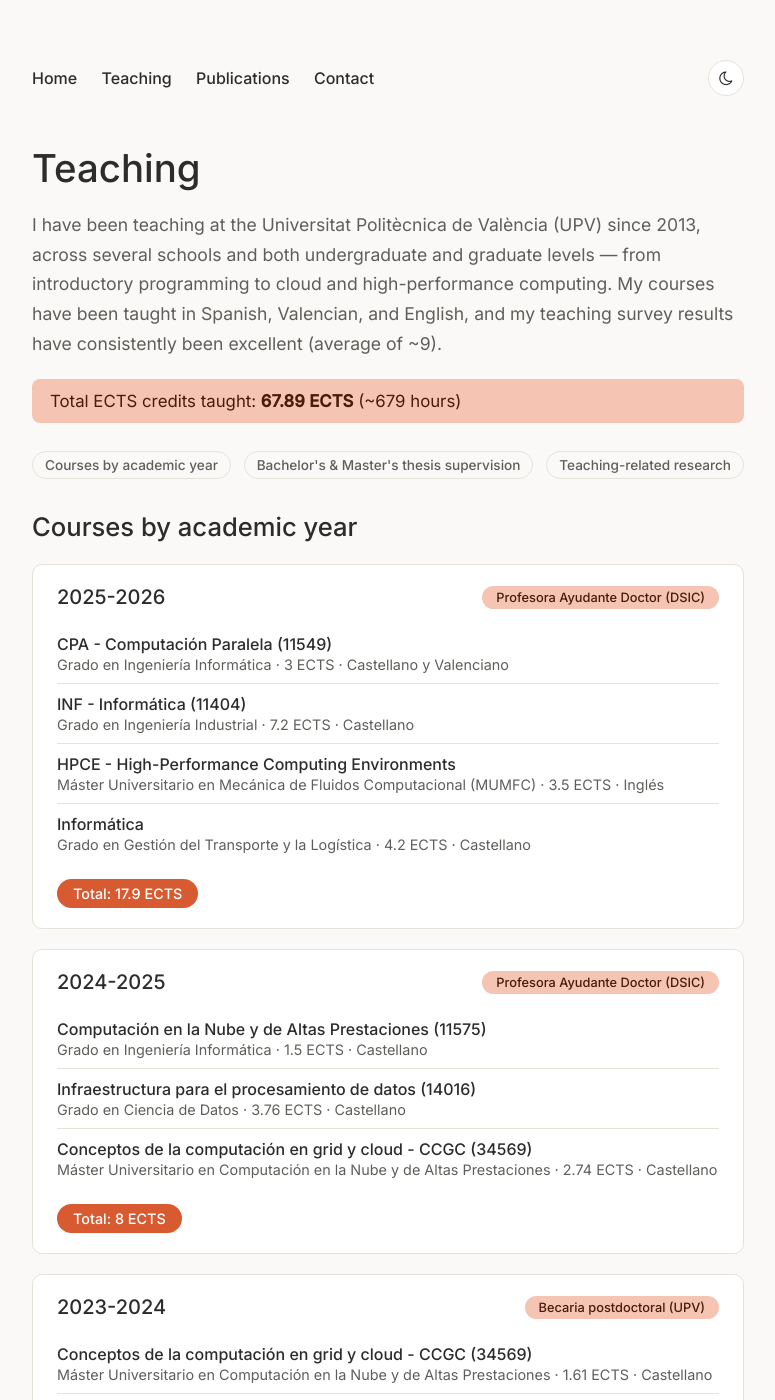
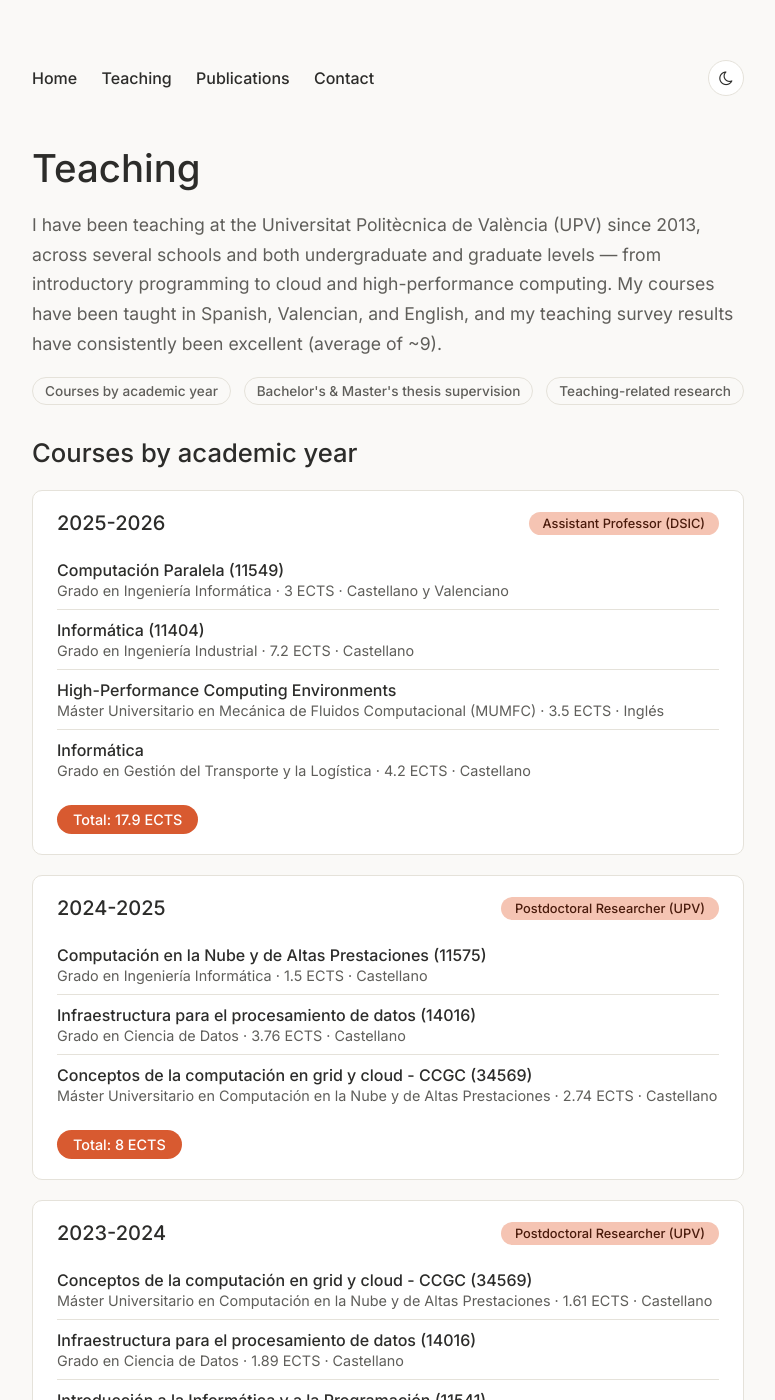
Before and after one commit to amcaar/amcaar.github.io, a Jekyll site: the page built from teaching/index.html, in a window 1280 px wide and 1400 px high. Shown: the whole window, without its empty margins (252-1027 px from the left). Built offline with Jekyll 4.4.1, drawn with Linux system fonts in a browser that asks for light colours; a style sheet for code colours, icons or effects is not loaded; some of the changed text lies outside the part shown.

Commit message:
Change role badges for teaching positions
Updated role badges in teaching index to reflect current positions.

```diff
--- a/teaching/index.html
+++ b/teaching/index.html
@@ -7,7 +7,7 @@ title: Teaching - Amanda Calatrava
 
 	<p>I have been teaching at the Universitat Politècnica de València (UPV) since 2013, across several schools and both undergraduate and graduate levels — from introductory programming to cloud and high-performance computing. My courses have been taught in Spanish, Valencian, and English, and my teaching survey results have consistently been excellent (average of ~9).</p>
 
-	<div class="credits-summary">Total ECTS credits taught: <strong>67.89 ECTS</strong> (~679 hours)</div>
+	<!--<div class="credits-summary">Total ECTS credits taught: <strong>67.89 ECTS</strong> (~679 hours)</div>-->
 
 	<nav class="cv-nav" aria-label="Ir a sección">
 		<a href="#courses">Courses by academic year</a>
@@ -20,12 +20,12 @@ title: Teaching - Amanda Calatrava
 	<div class="year-card">
 		<div class="year-card-header">
 			<h3>2025-2026</h3>
-			<span class="role-badge">Profesora Ayudante Doctor (DSIC)</span>
+			<span class="role-badge">Assistant Professor (DSIC)</span>
 		</div>
 		<ul class="course-list">
-			<li><span class="course-name">CPA - Computación Paralela (11549)</span><span class="course-meta">Grado en Ingeniería Informática · 3 ECTS · Castellano y Valenciano</span></li>
-			<li><span class="course-name">INF - Informática (11404)</span><span class="course-meta">Grado en Ingeniería Industrial · 7.2 ECTS · Castellano</span></li>
-			<li><span class="course-name">HPCE - High-Performance Computing Environments</span><span class="course-meta">Máster Universitario en Mecánica de Fluidos Computacional (MUMFC) · 3.5 ECTS · Inglés</span></li>
+			<li><span class="course-name">Computación Paralela (11549)</span><span class="course-meta">Grado en Ingeniería Informática · 3 ECTS · Castellano y Valenciano</span></li>
+			<li><span class="course-name">Informática (11404)</span><span class="course-meta">Grado en Ingeniería Industrial · 7.2 ECTS · Castellano</span></li>
+			<li><span class="course-name">High-Performance Computing Environments</span><span class="course-meta">Máster Universitario en Mecánica de Fluidos Computacional (MUMFC) · 3.5 ECTS · Inglés</span></li>
 			<li><span class="course-name">Informática</span><span class="course-meta">Grado en Gestión del Transporte y la Logística · 4.2 ECTS · Castellano</span></li>
 		</ul>
 		<div class="credits-total">Total: 17.9 ECTS</div>
@@ -34,7 +34,7 @@ title: Teaching - Amanda Calatrava
 	<div class="year-card">
 		<div class="year-card-header">
 			<h3>2024-2025</h3>
-			<span class="role-badge">Profesora Ayudante Doctor (DSIC)</span>
+			<span class="role-badge">Postdoctoral Researcher (UPV)</span>
 		</div>
 		<ul class="course-list">
 			<li><span class="course-name">Computación en la Nube y de Altas Prestaciones (11575)</span><span class="course-meta">Grado en Ingeniería Informática · 1.5 ECTS · Castellano</span></li>
@@ -47,7 +47,7 @@ title: Teaching - Amanda Calatrava
 	<div class="year-card">
 		<div class="year-card-header">
 			<h3>2023-2024</h3>
-			<span class="role-badge">Becaria postdoctoral (UPV)</span>
+			<span class="role-badge">Postdoctoral Researcher (UPV)</span>
 		</div>
 		<ul class="course-list">
 			<li><span class="course-name">Conceptos de la computación en grid y cloud - CCGC (34569)</span><span class="course-meta">Máster Universitario en Computación en la Nube y de Altas Prestaciones · 1.61 ECTS · Castellano</span></li>
@@ -60,7 +60,7 @@ title: Teaching - Amanda Calatrava
 	<div class="year-card">
 		<div class="year-card-header">
 			<h3>2022-2023</h3>
-			<span class="role-badge">Becaria postdoctoral (UPV)</span>
+			<span class="role-badge">Postdoctoral Researcher (UPV)</span>
 		</div>
 		<ul class="course-list">
 			<li><span class="course-name">Infraestructura para el procesamiento de datos (14016)</span><span class="course-meta">Grado en Ciencia de Datos · 1.89 ECTS · Castellano</span></li>
@@ -74,7 +74,7 @@ title: Teaching - Amanda Calatrava
 	<div class="year-card">
 		<div class="year-card-header">
 			<h3>2021-2022</h3>
-			<span class="role-badge">Becaria postdoctoral (UPV)</span>
+			<span class="role-badge">Postdoctoral Researcher (UPV)</span>
 		</div>
 		<ul class="course-list">
 			<li><span class="course-name">Introducción a la Informática y a la Programación (11541)</span><span class="course-meta">Grado en Ingeniería Informática · 8 ECTS · Castellano</span></li>
@@ -86,7 +86,7 @@ title: Teaching - Amanda Calatrava
 	<div class="year-card">
 		<div class="year-card-header">
 			<h3>2015-2016</h3>
-			<span class="role-badge">Becaria predoctoral (VALi+d)</span>
+			<span class="role-badge">Predoctoral Researcher (VALi+d GVA)</span>
 		</div>
 		<ul class="course-list">
 			<li><span class="course-name">Introducción a la Informática y a la Programación (11541)</span><span class="course-meta">Grado en Ingeniería Informática · 6 ECTS · Castellano</span></li>
@@ -97,7 +97,7 @@ title: Teaching - Amanda Calatrava
 	<div class="year-card">
 		<div class="year-card-header">
 			<h3>2014-2015</h3>
-			<span class="role-badge">Becaria predoctoral (VALi+d)</span>
+			<span class="role-badge">Predoctoral Researcher (VALi+d GVA)</span>
 		</div>
 		<ul class="course-list">
 			<li><span class="course-name">Introducción a la Informática y a la Programación (11541)</span><span class="course-meta">Grado en Ingeniería Informática · 6 ECTS · Castellano</span></li>
@@ -108,7 +108,7 @@ title: Teaching - Amanda Calatrava
 	<div class="year-card">
 		<div class="year-card-header">
 			<h3>2013-2014</h3>
-			<span class="role-badge">Becaria predoctoral (VALi+d)</span>
+			<span class="role-badge">Predoctoral Researcher (VALi+d GVA)</span>
 		</div>
 		<ul class="course-list">
 			<li><span class="course-name">Introducción a la Informática y a la Programación (11541)</span><span class="course-meta">Grado en Ingeniería Informática · 6 ECTS · Castellano</span></li>
```
